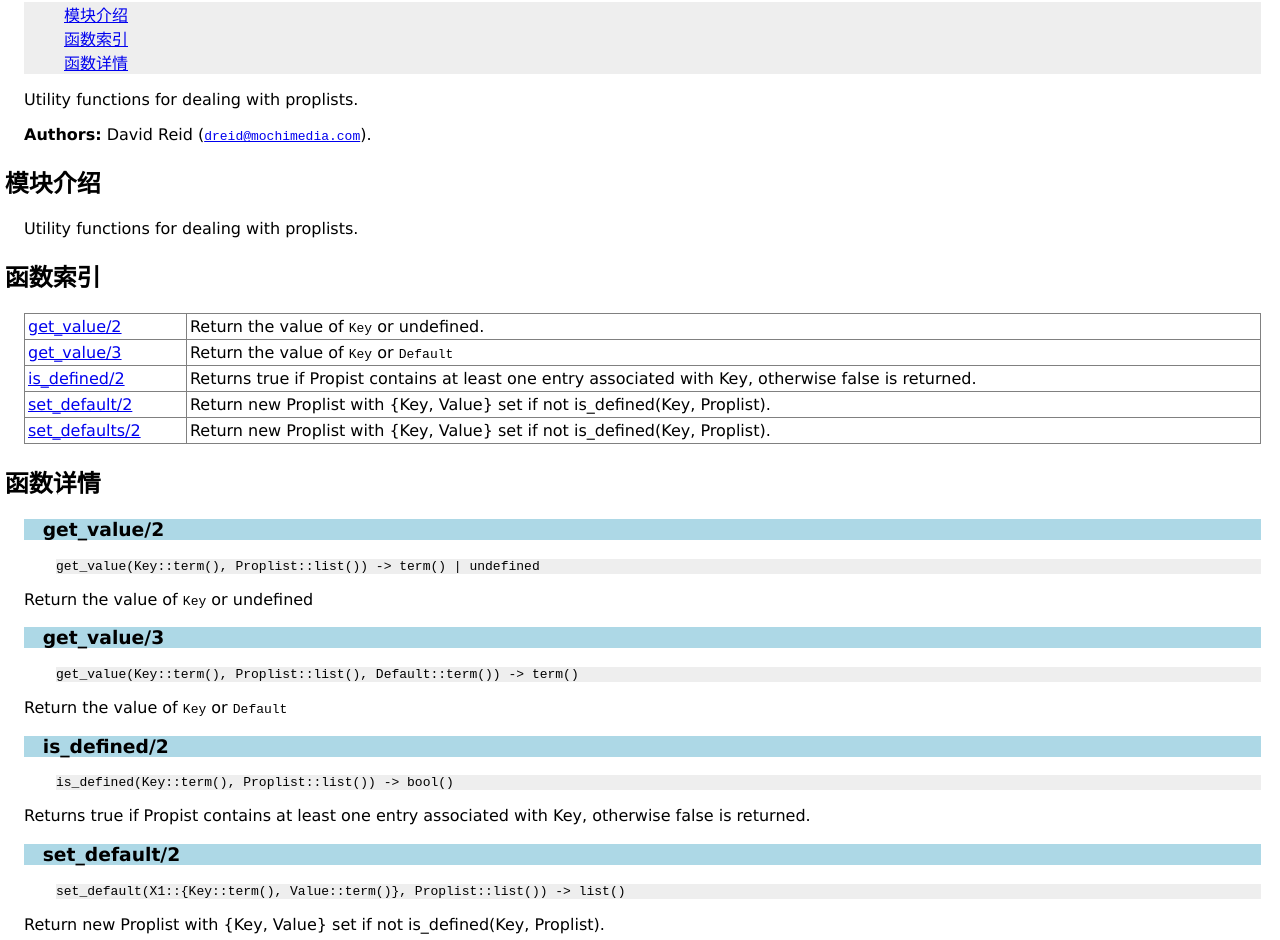
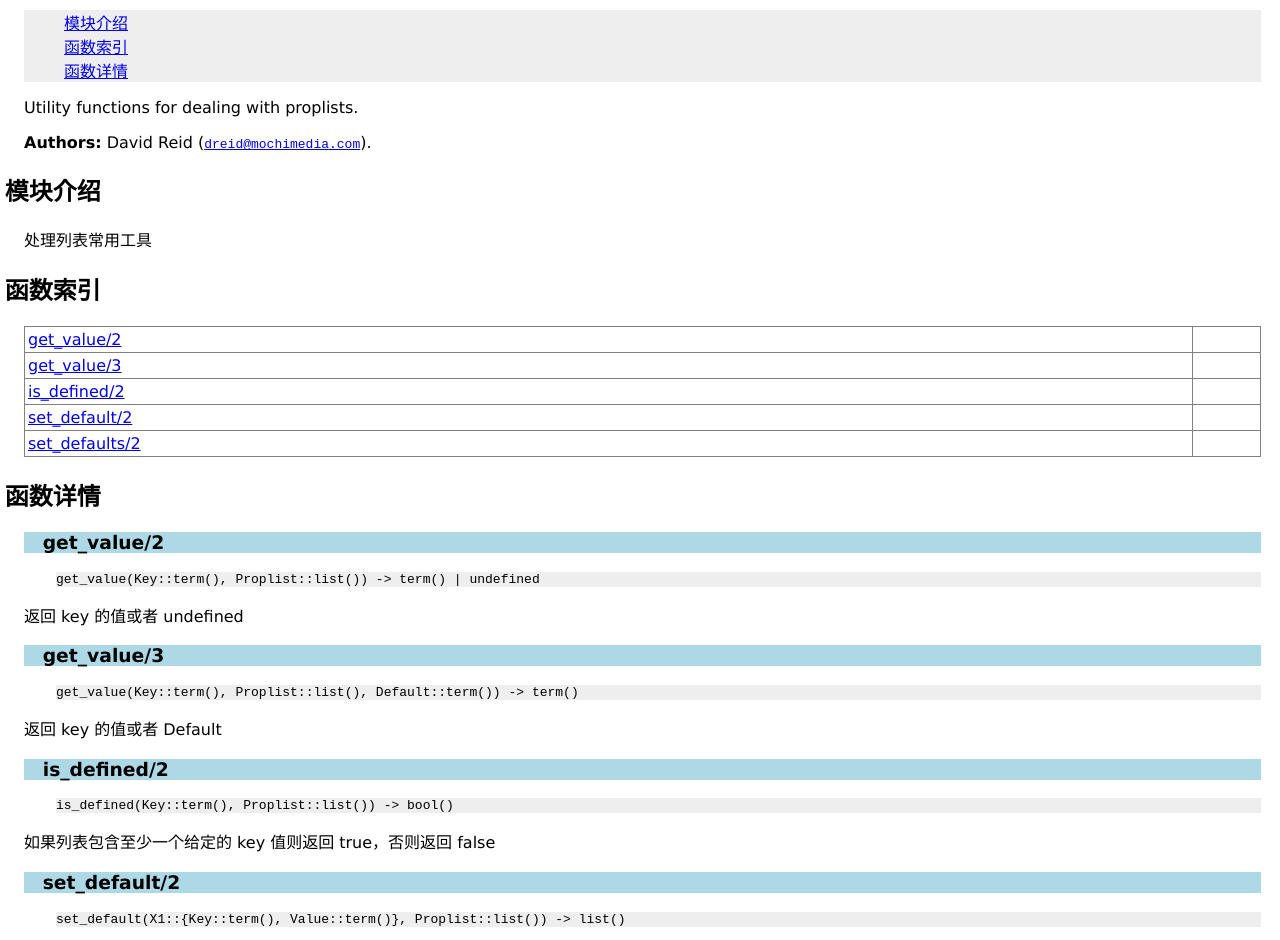
Before and after one commit to zhifuliu/mochiweb-doc, a plain HTML site: page dev_cn/mochilists.html in a window 1280 px wide. Shown: the part 162-1102 px from the top of the page. Drawn offline with Linux system fonts and the light colour scheme.

Commit message:
mochilists

```diff
--- a/dev_cn/mochilists.html
+++ b/dev_cn/mochilists.html
@@ -1,28 +1,59 @@
 <!DOCTYPE HTML PUBLIC "-//W3C//DTD HTML 4.01 Transitional//EN">
 <html>
+
 <head>
     <meta http-equiv="Content-Type" content="text/html; charset=UTF-8">
-<title>Module mochilists</title>
+    <title>mochilists 模块</title>
     <link rel="stylesheet" type="text/css" href="stylesheet.css" title="EDoc">
 </head>
+
 <body bgcolor="white">
-<div class="navbar"><a name="#navbar_top"></a><table width="100%" border="0" cellspacing="0" cellpadding="2" summary="navigation bar"><tr><td><a href="overview-summary.html" target="overviewFrame">概述</a></td><td><a href="http://www.erlang.org/"><img src="erlang.png" align="right" border="0" alt="erlang logo"></a></td></tr></table></div>
+    <div class="navbar"><a name="#navbar_top"></a>
+        <table width="100%" border="0" cellspacing="0" cellpadding="2" summary="navigation bar">
+            <tr>
+                <td><a href="overview-summary.html" target="overviewFrame">概述</a></td>
+                <td><a href="http://www.erlang.org/"><img src="erlang.png" align="right" border="0" alt="erlang logo"></a></td>
+            </tr>
+        </table>
+    </div>
     <hr>
 
-<h1>Module mochilists</h1>
-<ul class="index"><li><a href="#description">模块介绍</a></li><li><a href="#index">函数索引</a></li><li><a href="#functions">函数详情</a></li></ul>Utility functions for dealing with proplists.
-<p class="display-control">Copyright © Copyright (c) 2010 Mochi Media, Inc.</p>
+    <h1>mochilists 模块</h1>
+    <ul class="index">
+        <li><a href="#description">模块介绍</a></li>
+        <li><a href="#index">函数索引</a></li>
+        <li><a href="#functions">函数详情</a></li>
+    </ul>Utility functions for dealing with proplists.
+    <p class="display-control">
+        <!-- Copyright © Copyright (c) 2010 Mochi Media, Inc.</p> -->
 
     <p><b>Authors:</b> David Reid (<a href="mailto:dreid@mochimedia.com"><tt>dreid@mochimedia.com</tt></a>).</p>
 
-<h2><a name="description">模块介绍</a></h2>Utility functions for dealing with proplists.
+    <h2><a name="description">模块介绍</a></h2>
+    <!-- Utility functions for dealing with proplists. -->
+    处理列表常用工具
     <h2><a name="index">函数索引</a></h2>
-<table width="100%" border="1" cellspacing="0" cellpadding="2" summary="function index"><tr><td valign="top"><a href="#get_value-2">get_value/2</a></td><td>Return the value of <code>Key</code> or undefined.</td></tr>
-<tr><td valign="top"><a href="#get_value-3">get_value/3</a></td><td>Return the value of <code>Key</code> or <code>Default</code></td></tr>
-<tr><td valign="top"><a href="#is_defined-2">is_defined/2</a></td><td>Returns true if Propist contains at least one entry associated
-       with Key, otherwise false is returned.</td></tr>
-<tr><td valign="top"><a href="#set_default-2">set_default/2</a></td><td>Return new Proplist with {Key, Value} set if not is_defined(Key, Proplist).</td></tr>
-<tr><td valign="top"><a href="#set_defaults-2">set_defaults/2</a></td><td>Return new Proplist with {Key, Value} set if not is_defined(Key, Proplist).</td></tr>
+    <table width="100%" border="1" cellspacing="0" cellpadding="2" summary="function index">
+        <tr>
+            <td valign="top"><a href="#get_value-2">get_value/2</a></td>
+            <td></td>
+        </tr>
+        <tr>
+            <td valign="top"><a href="#get_value-3">get_value/3</a></td>
+            <td></td>
+        </tr>
+        <tr>
+            <td valign="top"><a href="#is_defined-2">is_defined/2</a></td>
+            <td></td>
+        </tr>
+        <tr>
+            <td valign="top"><a href="#set_default-2">set_default/2</a></td>
+            <td></td>
+        </tr>
+        <tr>
+            <td valign="top"><a href="#set_defaults-2">set_defaults/2</a></td>
+            <td></td>
+        </tr>
     </table>
 
     <h2><a name="functions">函数详情</a></h2>
@@ -30,31 +61,48 @@
     <h3 class="function"><a name="get_value-2">get_value/2</a></h3>
     <div class="spec">
         <p><tt>get_value(Key::term(), Proplist::list()) -&gt; term() | undefined</tt><br></p>
-</div><p>Return the value of <code>Key</code> or undefined</p>
+    </div>
+    <!-- <p>Return the value of <code>Key</code> or undefined</p> -->
+    <p>返回 key 的值或者 undefined</p>
 
     <h3 class="function"><a name="get_value-3">get_value/3</a></h3>
     <div class="spec">
         <p><tt>get_value(Key::term(), Proplist::list(), Default::term()) -&gt; term()</tt><br></p>
-</div><p>Return the value of <code>Key</code> or <code>Default</code></p>
+    </div>
+    <!-- <p>Return the value of <code>Key</code> or <code>Default</code></p> -->
+    <p>返回 key 的值或者 Default</p>
 
     <h3 class="function"><a name="is_defined-2">is_defined/2</a></h3>
     <div class="spec">
         <p><tt>is_defined(Key::term(), Proplist::list()) -&gt; bool()</tt><br></p>
-</div><p>Returns true if Propist contains at least one entry associated
-       with Key, otherwise false is returned.</p>
+    </div>
+    <!-- <p>Returns true if Propist contains at least one entry associated with Key, otherwise false is returned.</p> -->
+    <p>如果列表包含至少一个给定的 key 值则返回 true，否则返回 false</p>
 
     <h3 class="function"><a name="set_default-2">set_default/2</a></h3>
     <div class="spec">
         <p><tt>set_default(X1::{Key::term(), Value::term()}, Proplist::list()) -&gt; list()</tt><br></p>
-</div><p>Return new Proplist with {Key, Value} set if not is_defined(Key, Proplist).</p>
+    </div>
+    <!-- <p>Return new Proplist with {Key, Value} set if not is_defined(Key, Proplist).</p> -->
+    <p>如果 is_defined/2 返回的是 true，那么返回一个新的列表{Key, Value}</p>
 
     <h3 class="function"><a name="set_defaults-2">set_defaults/2</a></h3>
     <div class="spec">
         <p><tt>set_defaults(DefaultProps::[{Key::term(), Value::term()}], Proplist::list()) -&gt; list()</tt><br></p>
-</div><p>Return new Proplist with {Key, Value} set if not is_defined(Key, Proplist).</p>
+    </div>
+    <!-- <p>Return new Proplist with {Key, Value} set if not is_defined(Key, Proplist).</p> -->
+    <p>如果 is_defined/2 返回的是 true，那么返回一个新的列表{Key, Value}</p>
     <hr>
 
-<div class="navbar"><a name="#navbar_bottom"></a><table width="100%" border="0" cellspacing="0" cellpadding="2" summary="navigation bar"><tr><td><a href="overview-summary.html" target="overviewFrame">概述</a></td><td><a href="http://www.erlang.org/"><img src="erlang.png" align="right" border="0" alt="erlang logo"></a></td></tr></table></div>
+    <div class="navbar"><a name="#navbar_bottom"></a>
+        <table width="100%" border="0" cellspacing="0" cellpadding="2" summary="navigation bar">
+            <tr>
+                <td><a href="overview-summary.html" target="overviewFrame">概述</a></td>
+                <td><a href="http://www.erlang.org/"><img src="erlang.png" align="right" border="0" alt="erlang logo"></a></td>
+            </tr>
+        </table>
+    </div>
     <p><i>EDoc 生成</i></p>
 </body>
+
 </html>
```
Also changed, not shown: dev_cn/modules-frame.html (+2 -2 lines). Lines whose indentation alone changed are shown as unchanged.
